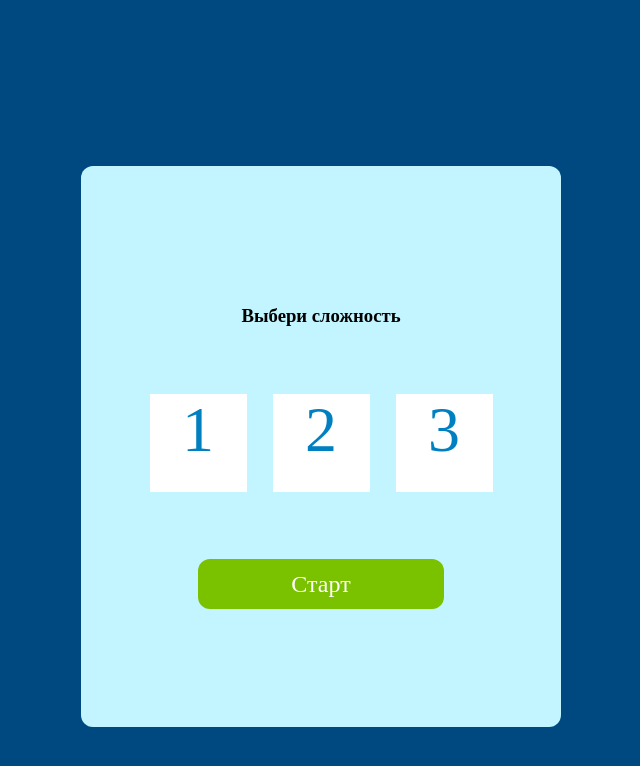
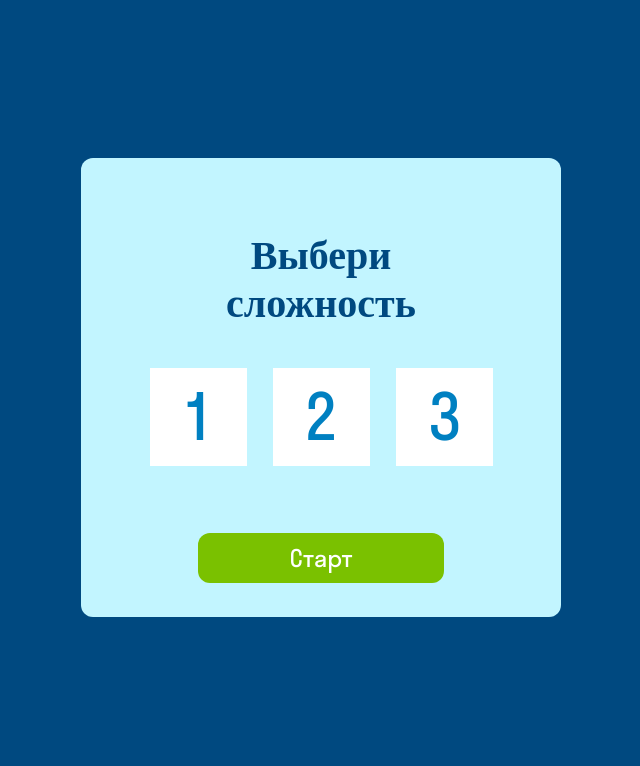
Before and after one commit to anna-shatilova/card-game, a plain HTML site: page index.html in a window 1280 px wide. Shown: the whole page, without its empty margins (319-959 px from the left). Drawn offline with Linux system fonts and the light colour scheme.

Commit message:
Подключен шрифт текста

```diff
--- a/index.html
+++ b/index.html
@@ -7,8 +7,9 @@
     <title>Card Game</title>
 </head>
 <body>
+    <div class="container">
         <div class="rec-blue">
-    <h3 class="title">Выбери сложность</h3>
+            <h3 class="title">Выбери<br>сложность</h3>
             <div class="level">
                 <div class="level-number">1</div>
                 <div class="level-number">2</div>
@@ -16,5 +17,6 @@
             </div>
             <button class="button">Старт</button>
           </div>
+    </div>
 </body>
 </html>
--- a/style.css
+++ b/style.css
@@ -1,9 +1,21 @@
-html {
+@font-face {
+    font-family: "StratosSkyeng";
+    font-style: normal;
+    font-weight: 400;
+    font-display: swap;
+    src: url("./assets/fonts/stratosskyengweb-regular.woff") format("woff");
+  }
+
+body {
+    margin: 0;
+    padding: 0;
     background:  var(--blue-120, #004980);
+}
+
+.container {
     display: flex;
     justify-content: center;
     flex-direction: row;
-    padding-top: 158px;
 }
 
 .rec-blue {
@@ -15,16 +27,23 @@ html {
     flex-direction: column;
     justify-content: center;
     align-items: center;
-    padding-top: 52px;
-    padding-bottom: 50px;
+    margin: 158px 272px;
+}
+
+.title {
+    text-align: center;
+    color: #004980;
+    font-size: 40px;
+    line-height: 48px;
 }
 
 .level {
     display: flex;
     gap: 26px;
-    margin-top: 48px;
-    margin-bottom: 67px;
+    /* margin-top: 48px;
+    margin-bottom: 67px; */
 }
+
 .level-number {
     width: 97px;
     height: 98px;
@@ -34,6 +53,9 @@ html {
     font-size: 64px;
     font-family: StratosSkyeng;
     line-height: 72px;
+    display: flex;
+    flex-direction: column;
+    justify-content: center;
 }
 
 .button {
@@ -47,4 +69,5 @@ html {
     font-family: StratosSkyeng;
     line-height: 32px;
     border-width: 0px;
+    margin-top: 67px;
 }
```
Also changed, not shown: assets/fonts/stratosskyengweb-regular.woff (added), 2 other files. Lines whose indentation alone changed are shown as unchanged.
